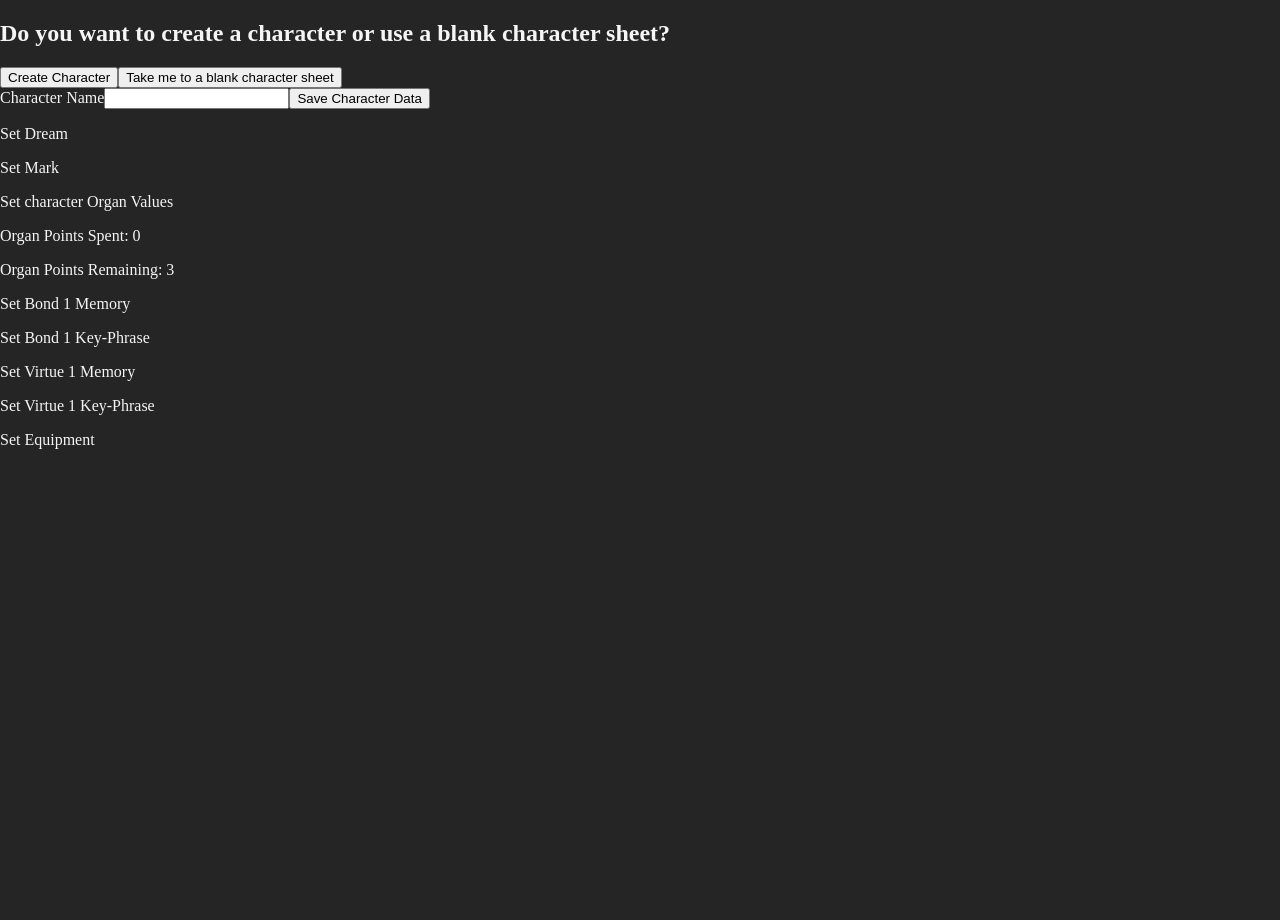
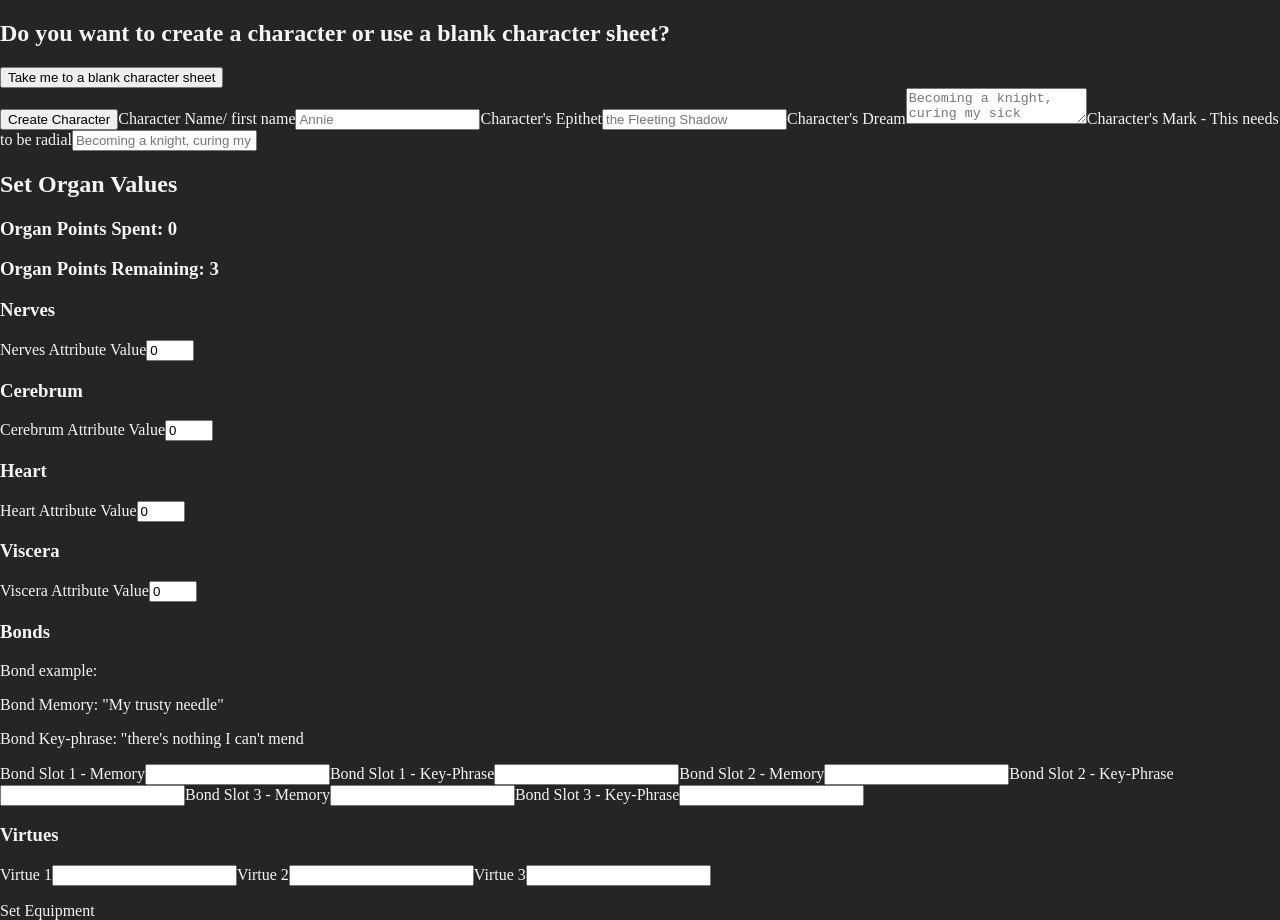
Before and after one commit to Grykus762/Micro-VTT, a React (Vite) app: page / in a window 1280 px wide. Before the commit the page ends 804 px from the top, so only its background shows below. Built offline with nearby package versions, Linux system fonts and the light colour scheme.

Commit message:
Added a form for users to enter character creation data

```diff
--- a/src/components/SheetLoader.jsx
+++ b/src/components/SheetLoader.jsx
@@ -4,6 +4,9 @@ import Memento_char_sheet from "./Memento_char_sheet";
 
 export default function SheetLoader()
 {
+    /**
+     * Set up a blank character object that will hold the data for a brand-new character
+     */
     const blankCharacter =  {
         "name": {
             "name": "Name",
@@ -132,24 +135,77 @@ export default function SheetLoader()
         />
         <Foundry_sidebar />
       </div>
-
+      const organPointsMax = 3;
+      let organPointsSpent = 0
       const characterCreatorForm = <>
        <h2>Do you want to create a character or use a blank character sheet?</h2>
-       <button>Create Character</button>
        <button onClick={()=>handleClick()}>Take me to a blank character sheet</button>
-       <form>
-            <label for="characterName">Character Name</label>
-            <input type='text' id="characterName" name='characterName' />
-            <input type="submit" onClick={handleSubmit} value="Save Character Data"/>
-            <p>Set Dream</p>
-            <p>Set Mark</p>
-            <p>Set character Organ Values</p>
-            <p>Organ Points Spent: 0</p>
-            <p>Organ Points Remaining: 3</p>
-            <p>Set Bond 1 Memory</p>
-            <p>Set Bond 1 Key-Phrase</p>
-            <p>Set Virtue 1 Memory</p>
-            <p>Set Virtue 1 Key-Phrase</p>
+       <form action={createCharacter}>
+            <input type="submit" value="Create Character"/>
+            <label htmlFor="characterName">Character Name/ first name</label>
+            <input type='text' id="characterName" name='characterName' placeholder="Annie" />
+
+            <label htmlFor="characterEpithet">Character's Epithet</label>
+            <input type="text" id="characterEpithet" name='characterEpithet' placeholder="the Fleeting Shadow" />
+
+            <label htmlFor="characterDream">Character's Dream</label>
+            <textarea id="characterDream" name='characterDream' placeholder="Becoming a knight, curing my sick daughter, composing the greatest ballad of my era "></textarea>
+
+            <label htmlFor="characterMark">Character's Mark - This needs to be radial</label>
+            <input type="text" id="characterMark" name='characterMark' placeholder="Becoming a knight, curing my sick daughter, composing the greatest ballad of my era " />
+
+            <h2>Set Organ Values</h2>
+            <h3>Organ Points Spent: {organPointsSpent}</h3>
+            <h3>Organ Points Remaining: {organPointsMax-organPointsSpent}</h3>
+            <h3>Nerves</h3>
+            <label htmlFor='characterNerves'>Nerves Attribute Value</label>
+            <input type="number" id="characterNerves" name="characterNerves" min="0" max="3" defaultValue={0} />
+
+            <h3>Cerebrum</h3>
+            <label htmlFor='characterCerebrum'>Cerebrum Attribute Value</label>
+            <input type="number" id="characterCerebrum" name="characterCerebrum" min="0" max="3" defaultValue={0}/>
+
+            <h3>Heart</h3>
+            <label htmlFor='characterHeart'>Heart Attribute Value</label>
+            <input type="number" id="characterHeart" name="characterHeart" min="0" max="3" defaultValue={0}/>
+
+            <h3>Viscera</h3>
+            <label htmlFor='characterViscera'>Viscera Attribute Value</label>
+            <input type="number" id="characterViscera" name="characterViscera" min="0" max="3" defaultValue={0} />
+
+            <h3>Bonds</h3>
+            <p>Bond example:</p>
+            <p>Bond Memory: "My trusty needle"</p>
+            <p>Bond Key-phrase: "there's nothing I can't mend</p>
+
+            <label htmlFor='charBondMemory1'>Bond Slot 1 - Memory</label>
+            <input type="textbox" id="charBondMemory1" name="charBondMemory1" />
+
+            <label htmlFor='charKeyPhrase1'>Bond Slot 1 - Key-Phrase</label>
+            <input type="textbox" id="charKeyPhrase1" name="charKeyPhrase1" />
+
+            <label htmlFor='charBondMemory2'>Bond Slot 2 - Memory</label>
+            <input type="textbox" id="charBondMemory2" name="charBondMemory2" />
+
+            <label htmlFor='charKeyPhrase2'>Bond Slot 2 - Key-Phrase</label>
+            <input type="textbox" id="charKeyPhrase2" name="charKeyPhrase2" />
+
+            <label htmlFor='charBondMemory3'>Bond Slot 3 - Memory</label>
+            <input type="textbox" id="charBondMemory3" name="charBondMemory3" />
+
+            <label htmlFor='charKeyPhrase3'>Bond Slot 3 - Key-Phrase</label>
+            <input type="textbox" id="charKeyPhrase3" name="charKeyPhrase3" />
+
+            <h3>Virtues</h3>
+            <label htmlFor='charVirtue1'>Virtue 1</label>
+            <input type="textbox" id="charVirtue1" name="charVirtue1" />
+
+            <label htmlFor='charVirtue2'>Virtue 2</label>
+            <input type="textbox" id="charVirtue2" name="charVirtue2" />
+
+            <label htmlFor='charVirtue3'>Virtue 3</label>
+            <input type="textbox" id="charVirtue3" name="charVirtue3" />
+
             <p>Set Equipment</p>
        </form>
       </>
@@ -159,11 +215,37 @@ export default function SheetLoader()
         setNavigateToSheet(true)
       }
 
-      function handleSubmit(event)
+      function createCharacter(formData)
       {
         console.log("submitted")
-        console.log(event)
-        event.preventDefault()
+        console.log(formData)
+
+        const charNameForm = formData.get("characterName")
+        const charEpithetForm = formData.get("characterEpithet")
+        const charDreamForm = formData.get("characterDream")
+        const charNervesForm = formData.get("characterNerves")
+        const charCerebrumForm = formData.get("characterCerebrum")
+        const charHeartForm = formData.get("characterHeart")
+        const charVisceraForm = formData.get("characterViscera")
+        console.log("Character Name",charNameForm)
+        console.log("Character Epithet",charEpithetForm)
+        console.log("Character Dream",charDreamForm)
+        console.log("Character charNerves",charNervesForm)
+        console.log("Character charCerebrum",charCerebrumForm)
+        console.log("Character charHeart",charHeartForm)
+        console.log("Character charViscera",charVisceraForm)
+        const characterData = {blankCharacter,"name.name": charNameForm}
+        console.log(characterData)
+        console.log("CharacterName",characterData.name)
+
+        /**
+         * Might need Lodash _set to update nested properties
+         *
+         * Idea: Set state at the top of the document with default values
+         * - create the blank character object with values represented by the initial state
+         * - when submitting the form, update all of the state values to the new values from the User's inputs
+         * - Pass the state down to the children to render on the character sheet
+         */
       }
 
       const display = navigateToSheet? sheet: characterCreatorForm
```
